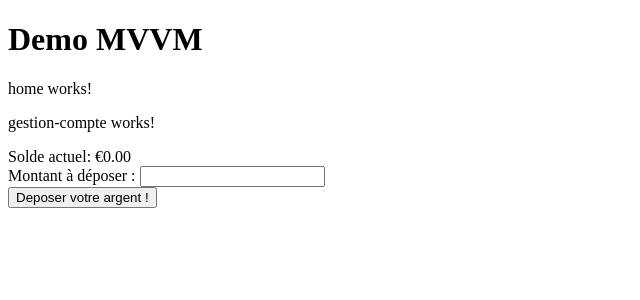
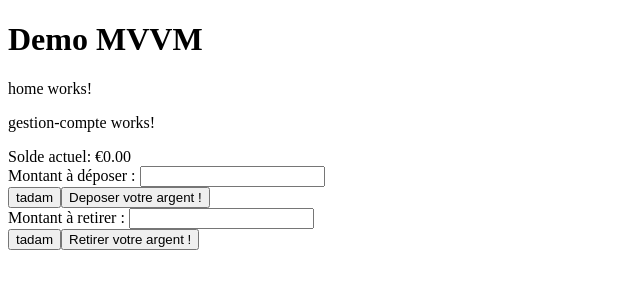
Before and after one commit to Chebel405/MVVM, an Angular app in the folder demoMVVM/: page /home in a window 1280 px wide. Shown: the top 300 px of the page, without its empty margins (0-640 px from the left). Built offline with nearby package versions, Linux system fonts and the light colour scheme.

Commit message:
Méthode retirer de l'argent

```diff
--- a/demoMVVM/src/app/ViewModels/gestion-compte/gestion-compte.component.html
+++ b/demoMVVM/src/app/ViewModels/gestion-compte/gestion-compte.component.html
@@ -12,5 +12,17 @@
         <label for="depot">Montant à déposer : </label>
         <input type="number" id="depot" name="depot" formControlName="montant">
     </div>
+    <button type="button" (click)="tadam()"> tadam </button>
     <button type="submit"> Deposer votre argent ! </button>
 </form>
+
+<!--Formulaire retirer argent-->
+
+<form [formGroup]="montantDepot" (ngSubmit)="retirer()">
+    <div>
+        <label for="retire">Montant à retirer : </label>
+        <input type="number" id="retire" name="retire" formControlName="montant">
+    </div>
+    <button type="submit" (click)="tadam()"> tadam </button>
+    <button type="submit"> Retirer votre argent ! </button>
+</form>
--- a/demoMVVM/src/app/ViewModels/gestion-compte/gestion-compte.component.ts
+++ b/demoMVVM/src/app/ViewModels/gestion-compte/gestion-compte.component.ts
@@ -40,5 +40,28 @@ export class GestionCompteComponent  {
 
   }
 
+    /**
+   * tadam()
+   */
+    public tadam():void{
+      alert("Tadam");
+    };
+
+  /**
+   * méthode pour recuperer l'input du formulaire et
+   * decrementer le solde du compte avec cette valeur
+   */
+  public retirer():void{
+    try{
+      this.compte.retirerMontant(this.montantDepot.controls['montant'].value);
+      this.soldeActuel = this.compte.getSolde();
+    } catch (error: any){
+      //gestion de l'erreur
+      alert(error.message);
+    }
+    //Reinitialisation des champs du formulaire
+     this.montantDepot.reset();
+  }
+
 
 }
```
Also changed, not shown: 1 other file (tests, documents, lock files or other folders).
